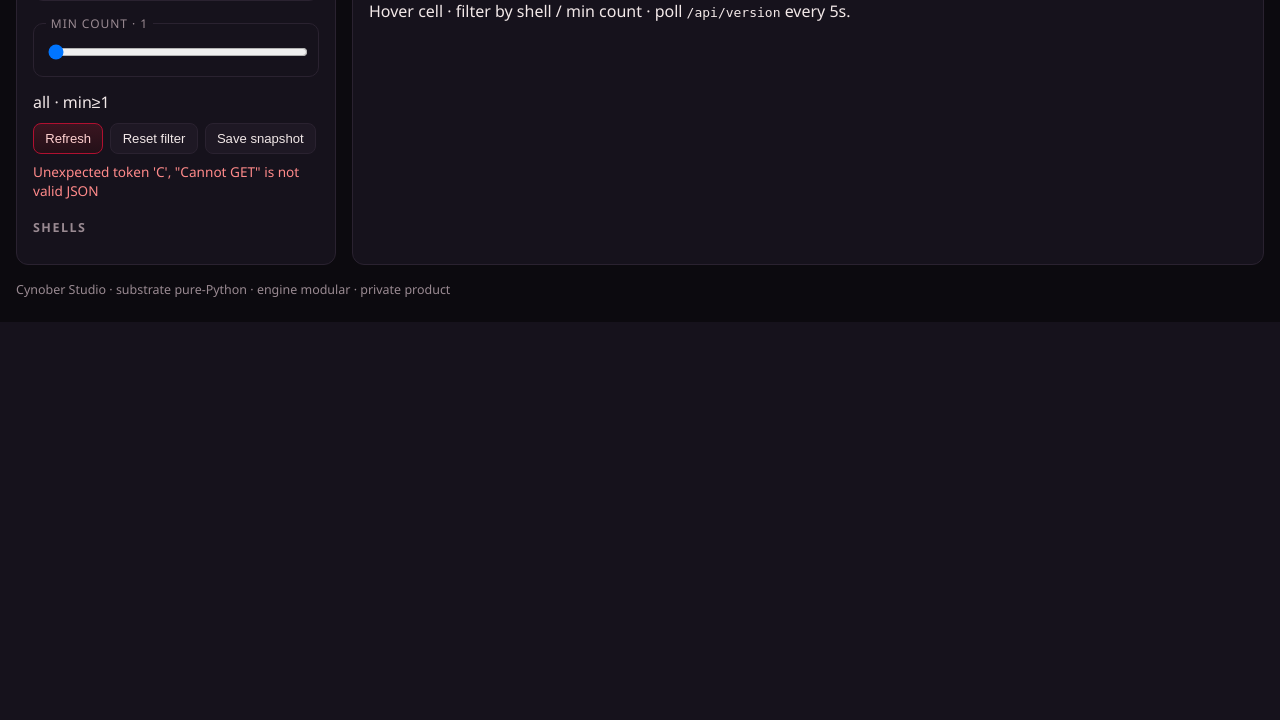
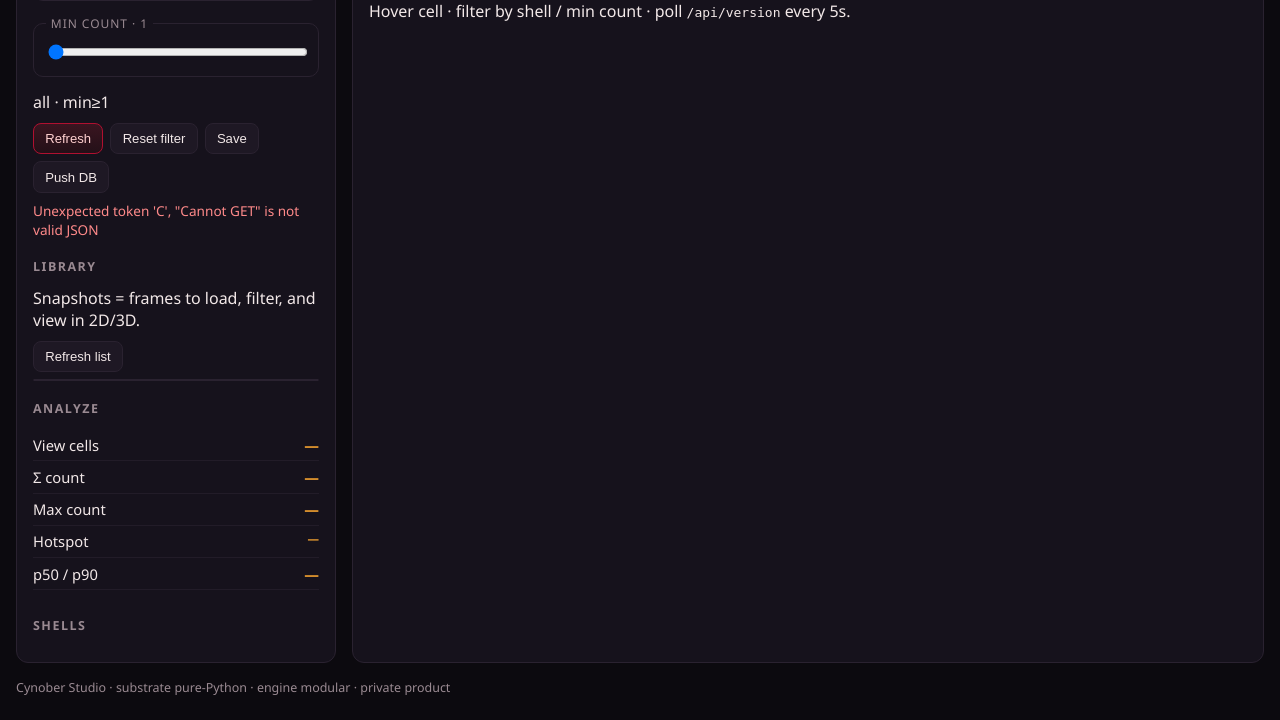
Before and after one commit to Maciej-EriAmo/karmin-satellite, a Python web app: template ui/templates/index.html in a window 1280 px wide. Shown: the part 593-1313 px from the top of the page. Before the commit the page ends 915 px from the top, so only its background shows below. Run offline with Jinja, Linux system fonts and the light colour scheme; the template is opened without the code that fills it, so the values that code supplies are empty.

Commit message:
feat(studio): library load + analyze panel for process/visualize
Snapshots are working frames: list/load redraws 2D/3D, Analyze shows
cells/sum/max/hotspot/p50-p90/top, Push DB from UI. GET /api/analyze;
rpc pull can apply into live map.

```diff
--- a/ui/static/heatmap.js
+++ b/ui/static/heatmap.js
@@ -137,6 +137,58 @@
     state._draw = { nlat, nlon, maxC, density, cw, ch, w, h };
   }
 
+  function percentile(sorted, p) {
+    if (!sorted.length) return 0;
+    const i = Math.min(sorted.length - 1, Math.max(0, Math.ceil((p / 100) * sorted.length) - 1));
+    return sorted[i];
+  }
+
+  function analyzeDensity(density) {
+    const dens = density || [];
+    const counts = dens.map((d) => d.count || 0).sort((a, b) => a - b);
+    const sum = counts.reduce((a, b) => a + b, 0);
+    const maxC = counts.length ? counts[counts.length - 1] : 0;
+    let hot = null;
+    for (const d of dens) {
+      if ((d.count || 0) === maxC) {
+        hot = d;
+        break;
+      }
+    }
+    const top = dens
+      .slice()
+      .sort((a, b) => (b.count || 0) - (a.count || 0))
+      .slice(0, 8);
+    setText("an-cells", dens.length);
+    setText("an-sum", sum);
+    setText("an-max", maxC);
+    if (hot) {
+      const lat0 = -90 + (hot.ilat || 0) * 5;
+      const lon0 = -180 + (hot.ilon || 0) * 5;
+      setText(
+        "an-hotspot",
+        `cell:${hot.ilat}:${hot.ilon} · ~${lat0.toFixed(0)}°,${lon0.toFixed(0)}°`
+      );
+    } else {
+      setText("an-hotspot", "—");
+    }
+    setText(
+      "an-pct",
+      counts.length
+        ? `${percentile(counts, 50)} / ${percentile(counts, 90)}`
+        : "—"
+    );
+    const box = $("an-top");
+    if (box) {
+      box.innerHTML = top
+        .map(
+          (d) =>
+            `<div><span>cell:${d.ilat}:${d.ilon}</span><b>${d.count}</b></div>`
+        )
+        .join("");
+    }
+  }
+
   function drawFromPayload(data) {
     const nlat = data.nlat || 36;
     const nlon = data.nlon || 72;
@@ -144,6 +196,7 @@
     state.view = density;
     drawDensity(density, nlat, nlon);
     updateStats(data.summary, data);
+    analyzeDensity(density);
   }
 
   async function fetchJSON(url, opts) {
@@ -184,11 +237,14 @@
     const nlat = state.full?.nlat || 36;
     const nlon = state.full?.nlon || 72;
     // merge filter into view using full summary for shells
-    drawDensity(d.density || [], nlat, nlon);
+    const dens = d.density || [];
+    drawDensity(dens, nlat, nlon);
+    state.view = dens;
     setText("stat-cells", d.count_cells);
     setText("stat-sats", d.count_sats);
     setText("stat-version", d.version);
     setText("filter-info", `${d.shell} · min≥${d.min_count} · cells ${d.count_cells}`);
+    analyzeDensity(dens);
   }
 
   async function refreshMap() {
@@ -216,6 +272,86 @@
       "snap-info",
       `saved ${d.snapshot_id || "?"} · cells ${d.cells_count ?? "—"}`
     );
+    await listSnapshots();
+  }
+
+  async function listSnapshots() {
+    const box = $("snap-list");
+    if (!box) return;
+    const j = await fetchJSON("/api/snapshots");
+    const items = j.data || [];
+    if (!items.length) {
+      box.innerHTML = `<div class="snap-row"><span class="meta">No local snapshots yet. Save a frame first.</span></div>`;
+      setText("library-info", "empty");
+      return;
+    }
+    box.innerHTML = "";
+    for (const m of items.slice(0, 40)) {
+      const row = document.createElement("div");
+      row.className = "snap-row";
+      if (state.loadedSnap === m.snapshot_id) row.classList.add("active");
+      const left = document.createElement("div");
+      left.innerHTML = `<div><b>${m.snapshot_id}</b></div>
+        <div class="meta">cells ${m.cells_count ?? "—"} · sats ${m.sats_count ?? "—"} · v${m.version ?? 0}<br/>${m.created_at || ""}</div>`;
+      const btn = document.createElement("button");
+      btn.type = "button";
+      btn.textContent = "Load";
+      btn.title = "Load into Studio and redraw 2D/3D";
+      btn.addEventListener("click", () => {
+        loadSnapshot(m.snapshot_id).catch((e) =>
+          setText("err", String(e.message || e))
+        );
+      });
+      row.appendChild(left);
+      row.appendChild(btn);
+      box.appendChild(row);
+    }
+    setText("library-info", `${items.length} snapshot(s)`);
+  }
+
+  async function loadSnapshot(snapshotId) {
+    $("badge-status").textContent = "load…";
+    $("badge-status").classList.remove("ok");
+    const j = await fetchJSON("/api/snapshot/load", {
+      method: "POST",
+      headers: { "Content-Type": "application/json" },
+      body: JSON.stringify({ snapshot_id: snapshotId }),
+    });
+    const d = j.data || {};
+    state.loadedSnap = d.snapshot_id || snapshotId;
+    setText(
+      "snap-info",
+      `loaded ${state.loadedSnap} · cells ${d.cells ?? "—"} · sats ${d.sats ?? "—"}`
+    );
+    // reset filter to full view of loaded frame
+    state.shell = "all";
+    state.minCount = 1;
+    const r = $("min-count");
+    if (r) r.value = "1";
+    setText("min-count-val", "1");
+    setText("filter-info", "all · min≥1 (loaded frame)");
+    await loadData();
+    if (window.CynoberGlobe) window.CynoberGlobe.refresh();
+    await listSnapshots();
+    $("badge-status").textContent = "snapshot";
+    $("badge-status").classList.add("ok");
+  }
+
+  async function pushRpc() {
+    $("badge-status").textContent = "push…";
+    const j = await fetchJSON("/api/rpc/push", {
+      method: "POST",
+      headers: { "Content-Type": "application/json" },
+      body: JSON.stringify({}),
+    });
+    const d = j.data || {};
+    setText(
+      "snap-info",
+      `rpc-push ${d.snapshot_id || "?"} · ${d.bytes_sent ?? "?"} B · cells ${d.cells ?? "—"}`
+    );
+    $("badge-status").textContent = "live";
+    $("badge-status").classList.add("ok");
+    await listSnapshots();
   }
 
   async function pollVersion() {
@@ -269,6 +405,12 @@
     $("btn-snapshot")?.addEventListener("click", () => {
       saveSnapshot().catch((e) => setText("err", String(e.message || e)));
     });
+    $("btn-rpc-push")?.addEventListener("click", () => {
+      pushRpc().catch((e) => setText("err", String(e.message || e)));
+    });
+    $("btn-snap-refresh")?.addEventListener("click", () => {
+      listSnapshots().catch((e) => setText("err", String(e.message || e)));
+    });
     $("btn-reset")?.addEventListener("click", () => {
       state.shell = "all";
       state.minCount = 1;
@@ -292,6 +434,7 @@
       });
     }
     setupTooltip();
+    listSnapshots().catch(() => {});
     loadData()
       .catch((e) => setText("err", String(e.message || e)))
       .then(() => {
--- a/ui/static/studio.css
+++ b/ui/static/studio.css
@@ -157,6 +157,61 @@ button.primary {
   overflow: hidden;
 }
 
+.snap-list {
+  max-height: 180px;
+  overflow: auto;
+  margin-top: 0.45rem;
+  border: 1px solid var(--line);
+  border-radius: 8px;
+  background: #100c14;
+}
+
+.snap-row {
+  display: grid;
+  grid-template-columns: 1fr auto;
+  gap: 0.35rem;
+  align-items: center;
+  padding: 0.4rem 0.5rem;
+  border-bottom: 1px solid #221c28;
+  font-size: 0.78rem;
+}
+
+.snap-row:last-child { border-bottom: none; }
+
+.snap-row .meta {
+  color: var(--muted);
+  font-size: 0.7rem;
+  word-break: break-all;
+}
+
+.snap-row button {
+  padding: 0.25rem 0.45rem;
+  font-size: 0.72rem;
+}
+
+.snap-row.active {
+  background: #241018;
+  border-left: 2px solid var(--crimson);
+}
+
+.an-top {
+  margin-top: 0.45rem;
+  font-size: 0.78rem;
+  color: var(--muted);
+  max-height: 120px;
+  overflow: auto;
+}
+
+.an-top div {
+  display: flex;
+  justify-content: space-between;
+  gap: 0.5rem;
+  padding: 0.2rem 0;
+  border-bottom: 1px solid #1c1820;
+}
+
+.an-top b { color: var(--warm); font-variant-numeric: tabular-nums; }
+
 canvas {
   display: block;
   width: 100%;
--- a/ui/templates/index.html
+++ b/ui/templates/index.html
@@ -52,10 +52,27 @@
       <div class="btns">
         <button class="primary" id="btn-refresh" type="button">Refresh</button>
         <button id="btn-reset" type="button">Reset filter</button>
-        <button id="btn-snapshot" type="button">Save snapshot</button>
+        <button id="btn-snapshot" type="button">Save</button>
+        <button id="btn-rpc-push" type="button" title="Push current map snapshot to Cynober DB">Push DB</button>
       </div>
       <div class="sub" id="snap-info"></div>
       <div class="error" id="err"></div>
+
+      <h2 style="margin-top:1.2rem">Library</h2>
+      <p class="sub" style="margin:0 0 .5rem">Snapshots = frames to load, filter, and view in 2D/3D.</p>
+      <div class="btns">
+        <button id="btn-snap-refresh" type="button">Refresh list</button>
+      </div>
+      <div id="snap-list" class="snap-list"></div>
+      <div class="sub" id="library-info"></div>
+
+      <h2 style="margin-top:1.2rem">Analyze</h2>
+      <div class="stat"><span>View cells</span><b id="an-cells">—</b></div>
+      <div class="stat"><span>Σ count</span><b id="an-sum">—</b></div>
+      <div class="stat"><span>Max count</span><b id="an-max">—</b></div>
+      <div class="stat"><span>Hotspot</span><b id="an-hotspot" style="font-size:.72rem;max-width:58%;text-align:right">—</b></div>
+      <div class="stat"><span>p50 / p90</span><b id="an-pct">—</b></div>
+      <div id="an-top" class="an-top"></div>
 
       <h2 style="margin-top:1.2rem">Shells</h2>
       <div id="shell-list"></div>
```
Also changed, not shown: ui/app.py (+69 -0 lines), README.md.
